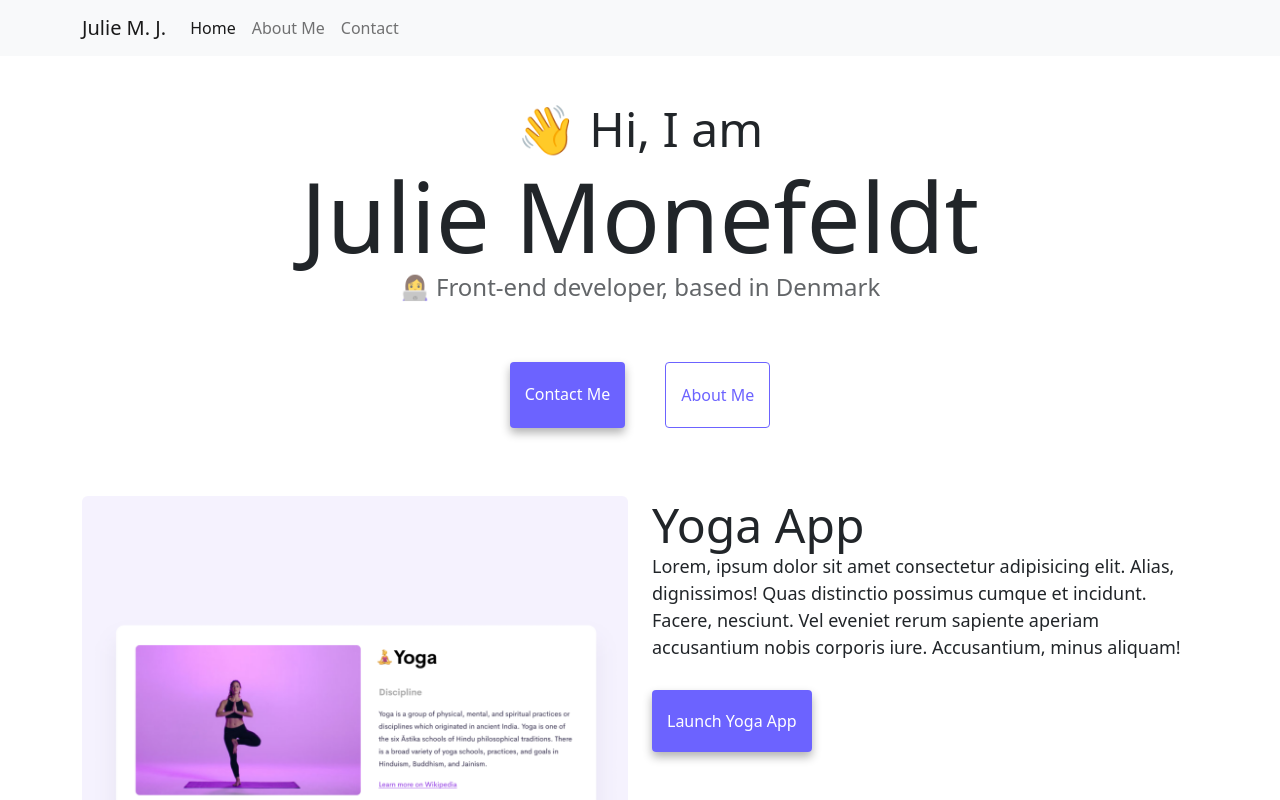
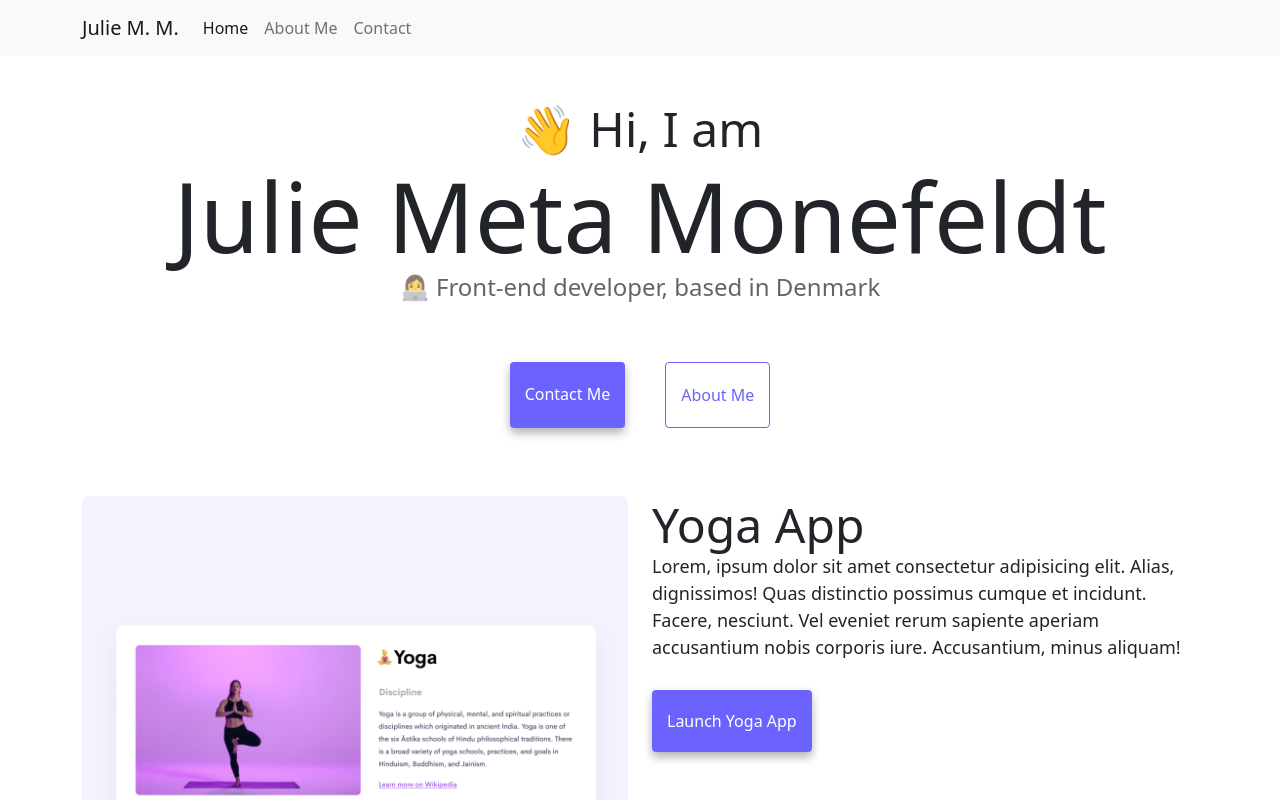
Before and after one commit to juliemeta/portfolio-jm, a plain HTML site: page index.html in a window 1280 px wide. Shown: the top 800 px of the page. Drawn offline with nearby package versions, Linux system fonts and the light colour scheme.

Commit message:
Made small SEO improvements and

```diff
--- a/index.html
+++ b/index.html
@@ -4,7 +4,7 @@
     <meta charset="UTF-8" />
     <meta http-equiv="X-UA-Compatible" content="IE=edge" />
     <meta name="viewport" content="width=device-width, initial-scale=1.0" />
-    <title>Julie Monefeldt</title>
+    <title>Front-end developer | Julie M. Monefeldt</title>
     <link
       href="https://cdn.jsdelivr.net/npm/bootstrap@5.2.3/dist/css/bootstrap.min.css"
       rel="stylesheet"
@@ -16,7 +16,7 @@
   <body>
     <nav class="navbar navbar-expand-lg bg-light fixed-top">
       <div class="container">
-        <a class="navbar-brand" href="index.html">Julie M. J.</a>
+        <a class="navbar-brand" href="/">Julie M. M.</a>
         <button
           class="navbar-toggler"
           type="button"
@@ -38,7 +38,7 @@
       </div>
     </nav>
     <h2 class="text-center">👋 Hi, I am</h2>
-    <h1 class="text-center">Julie Monefeldt</h1>
+    <h1 class="text-center">Julie Meta Monefeldt</h1>
     <h3 class="text-center">👩‍💻 Front-end developer, based in Denmark</h3>
     <div class="navigation-links mb-5">
       <a href="about.html#contact" class="primary-link">Contact me</a>
```
Also changed, not shown: about.html (+2 -2 lines).
